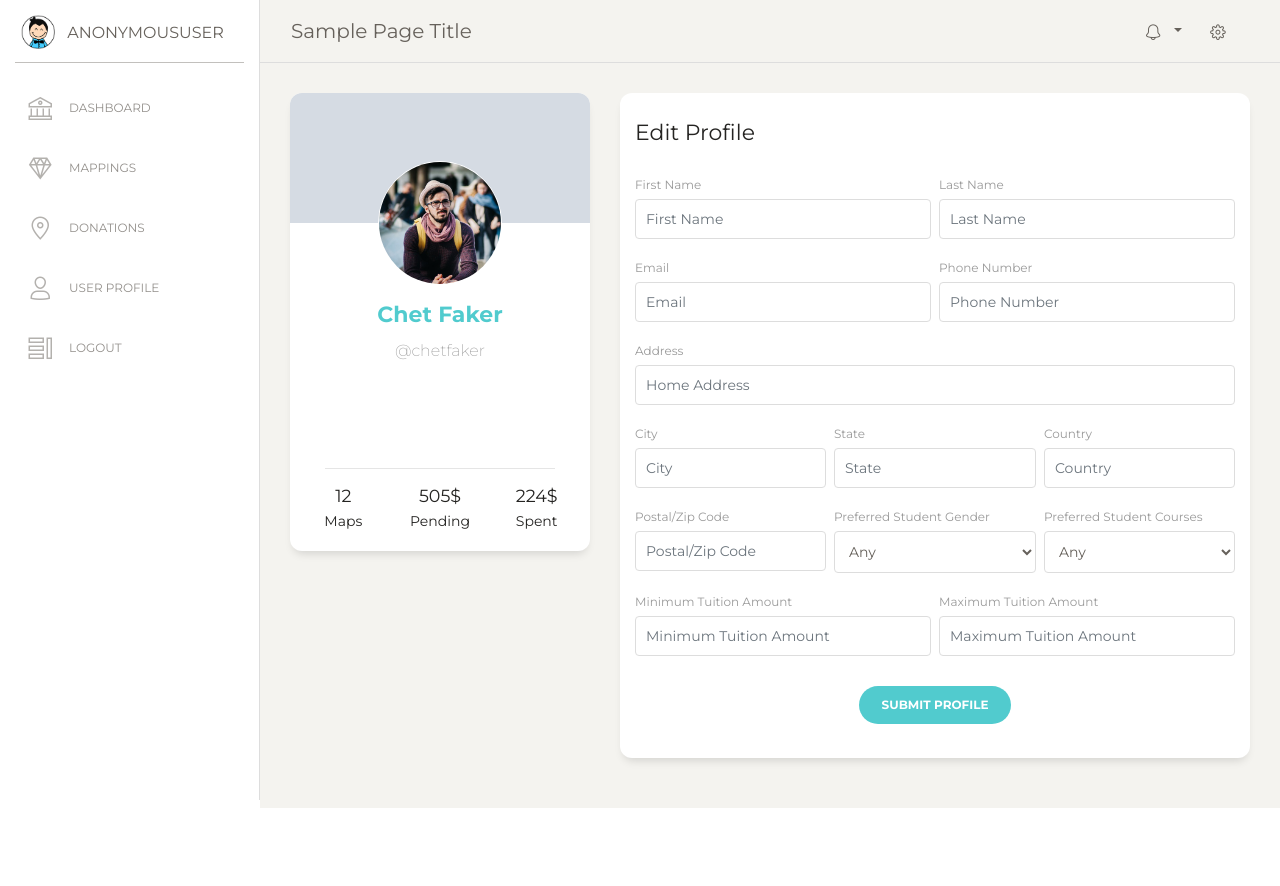
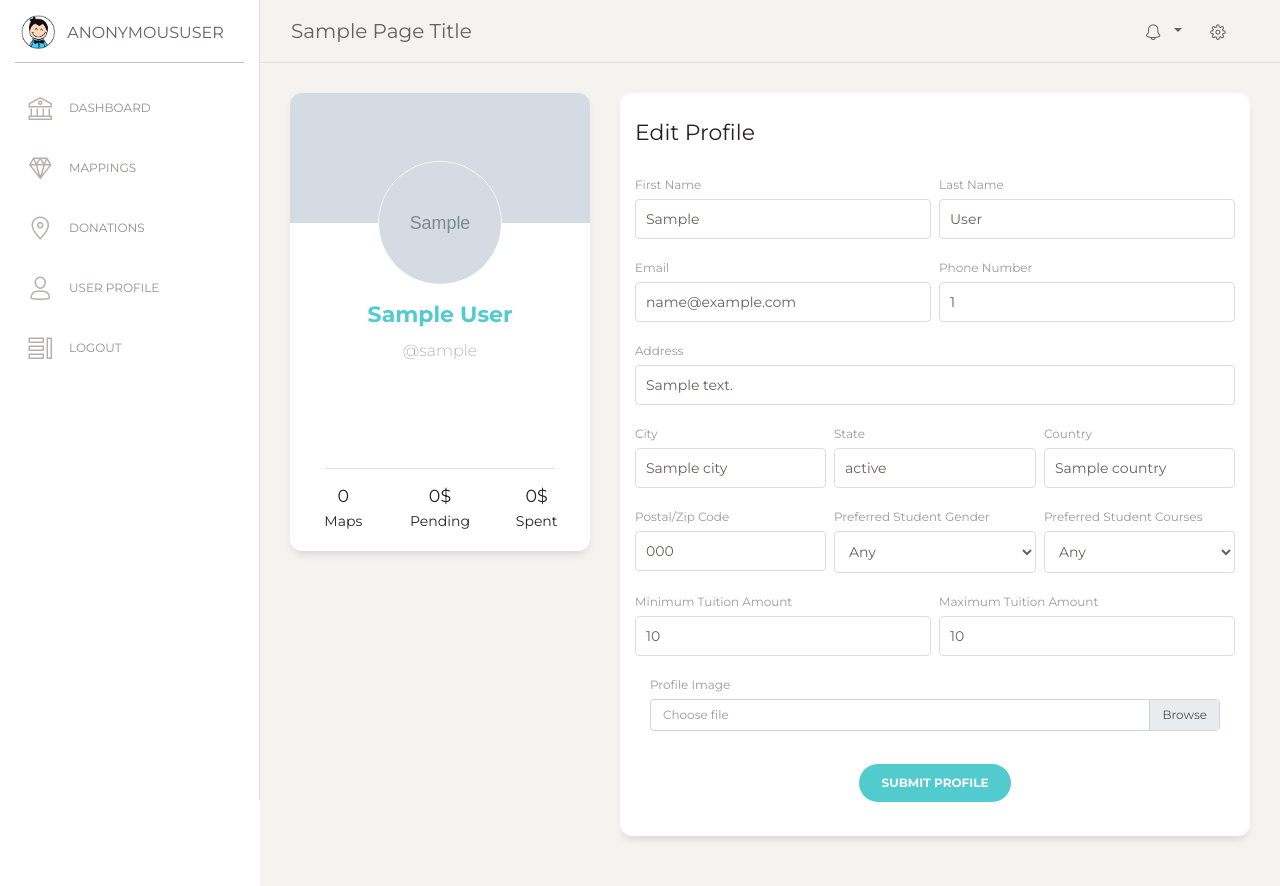
Before and after one commit to Philly-Archie/U-educ, a Django app: template base/templates/profile.html in a window 1280 px wide. Before the commit the page ends 808 px from the top, so only its background shows below. Run offline with Django 5.2, Linux system fonts and the light colour scheme; the template is opened without the code that fills it: most values are stand-ins (such as "Sample title", 1, 10 or a date in 2020); grey boxes marked "Sample" are stand-in pictures; some libraries are stand-ins or nearby versions.

Commit message:
added profile edit url and information rendering

```diff
--- a/base/templates/profile.html
+++ b/base/templates/profile.html
@@ -14,10 +14,14 @@
                     <div class="card-body">
                         <div class="author">
                             <a href="#">
-                                <img class="avatar border-gray" src="{% static 'home/img/dn1.jpg' %}" alt="...">
-                                <h5 class="title">Chet Faker</h5>
+                                {% if sponsor_preference.profileImage %}
+                                <img class="avatar border-gray" src="{{ sponsor_preference.profileImage.url }}" alt="User Image">
+                                {% else %}
+                                <img class="avatar border-gray" src="{% static 'home/img/default-avatar.jpg' %}" alt="Default Avatar">
+                                {% endif %}
+                                <h5 class="title">{{ sponsor_preference.firstName }} {{ sponsor_preference.lastName }}</h5>
                             </a>
-                            <p class="description">@chetfaker</p>
+                            <p class="description">@{{ sponsor_preference.user.username }}</p>
                         </div>
                     </div>
                     <div class="card-footer">
@@ -25,13 +29,13 @@
                         <div class="button-container">
                             <div class="row">
                                 <div class="col-lg-3 col-md-6 col-6 ml-auto">
-                                    <h5>12<br><small>Maps</small></h5>
+                                    <h5>0<br><small>Maps</small></h5>
                                 </div>
                                 <div class="col-lg-4 col-md-6 col-6 ml-auto mr-auto">
-                                    <h5>505$<br><small>Pending</small></h5>
+                                    <h5>0$<br><small>Pending</small></h5>
                                 </div>
                                 <div class="col-lg-3 mr-auto">
-                                    <h5>224$<br><small>Spent</small></h5>
+                                    <h5>0$<br><small>Spent</small></h5>
                                 </div>
                             </div>
                         </div>
@@ -44,19 +48,19 @@
                         <h5 class="card-title">Edit Profile</h5>
                     </div>
                     <div class="card-body">
-                        <form method="POST" action="{% url 'sponsor_preferences' %}">
+                        <form method="POST" action="{% url 'edit_profile' %}" enctype="multipart/form-data">
                             {% csrf_token %}
                             <div class="row">
                                 <div class="col-md-6 pr-1">
                                     <div class="form-group">
                                         <label>First Name</label>
-                                        <input type="text" class="form-control" name="firstName" id="firstName" placeholder="First Name" required>
+                                        <input type="text" value="{{ sponsor_preference.firstName }}" class="form-control" name="firstName" id="firstName" placeholder="First Name" required>
                                     </div>
                                 </div>
                                 <div class="col-md-6 pl-1">
                                     <div class="form-group">
                                         <label>Last Name</label>
-                                        <input type="text" class="form-control" name="lastName" id="lastName" placeholder="Last Name" required>
+                                        <input type="text" value="{{ sponsor_preference.lastName }}" class="form-control" name="lastName" id="lastName" placeholder="Last Name" required>
                                     </div>
                                 </div>
                             </div>
@@ -64,13 +68,13 @@
                                 <div class="col-md-6 pr-1">
                                     <div class="form-group">
                                         <label>Email</label>
-                                        <input type="email" class="form-control" name="email" id="email" placeholder="Email" required>
+                                        <input type="email" value="{{ sponsor_preference.email }}" class="form-control" name="email" id="email" placeholder="Email" required>
                                     </div>
                                 </div>
                                 <div class="col-md-6 pl-1">
                                     <div class="form-group">
                                         <label>Phone Number</label>
-                                        <input type="text" class="form-control" name="phoneNumber" id="phoneNumber" placeholder="Phone Number" required>
+                                        <input type="text" value="{{ sponsor_preference.phoneNumber }}" class="form-control" name="phoneNumber" id="phoneNumber" placeholder="Phone Number" required>
                                     </div>
                                 </div>
                             </div>
@@ -78,7 +82,7 @@
                                 <div class="col-md-12">
                                     <div class="form-group">
                                         <label>Address</label>
-                                        <input type="text" class="form-control" name="address" id="address" placeholder="Home Address" required>
+                                        <input type="text" value="{{ sponsor_preference.address }}" class="form-control" name="address" id="address" placeholder="Home Address" required>
                                     </div>
                                 </div>
                             </div>
@@ -86,19 +90,19 @@
                                 <div class="col-md-4 pr-1">
                                     <div class="form-group">
                                         <label>City</label>
-                                        <input type="text" class="form-control" name="city" id="city" placeholder="City" required>
+                                        <input type="text" value="{{ sponsor_preference.city }}" class="form-control" name="city" id="city" placeholder="City" required>
                                     </div>
                                 </div>
                                 <div class="col-md-4 px-1">
                                     <div class="form-group">
                                         <label>State</label>
-                                        <input type="text" class="form-control" name="state" id="state" placeholder="State" required>
+                                        <input type="text" value="{{ sponsor_preference.state }}" class="form-control" name="state" id="state" placeholder="State" required>
                                     </div>
                                 </div>
                                 <div class="col-md-4 pl-1">
                                     <div class="form-group">
                                         <label>Country</label>
-                                        <input type="text" class="form-control" name="country" id="country" placeholder="Country" required>
+                                        <input type="text" value="{{ sponsor_preference.country }}" class="form-control" name="country" id="country" placeholder="Country" required>
                                     </div>
                                 </div>
                             </div>
@@ -106,26 +110,26 @@
                                 <div class="col-md-4 pr-1">
                                     <div class="form-group">
                                         <label>Postal/Zip Code</label>
-                                        <input type="text" class="form-control" name="zipCode" id="zipCode" placeholder="Postal/Zip Code" required>
+                                        <input type="text" value="{{ sponsor_preference.zipCode }}" class="form-control" name="zipCode" id="zipCode" placeholder="Postal/Zip Code" required>
                                     </div>
                                 </div>
                                 <div class="col-md-4 px-1">
                                     <div class="form-group">
                                         <label>Preferred Student Gender</label>
                                         <select class="form-control" name="preferred_student_gender" id="preferred_student_gender" required>
-                                            <option value="any">Any</option>
-                                            <option value="female">Female</option>
-                                            <option value="male">Male</option>
+                                            <option value="any" {% if sponsor_preference.preferred_student_gender == 'any' %} selected {% endif %}>Any</option>
+                                            <option value="female" {% if sponsor_preference.preferred_student_gender == 'female' %} selected {% endif %}>Female</option>
+                                            <option value="male" {% if sponsor_preference.preferred_student_gender == 'male' %} selected {% endif %}>Male</option>
                                         </select>
                                     </div>
                                 </div>
                                 <div class="col-md-4 pl-1">
                                     <div class="form-group">
                                         <label>Preferred Student Courses</label>
-                                        <select class="form-control" name="preferred_student_courses" required>
-                                            <option value="any">Any</option>
-                                            <option value="arts">Arts</option>
-                                            <option value="sciences">Sciences</option>
+                                        <select class="form-control" name="preferred_student_courses" id="preferred_student_courses" required>
+                                            <option value="any" {% if sponsor_preference.preferred_student_courses == 'any' %} selected {% endif %}>Any</option>
+                                            <option value="arts" {% if sponsor_preference.preferred_student_courses == 'arts' %} selected {% endif %}>Arts</option>
+                                            <option value="sciences" {% if sponsor_preference.preferred_student_courses == 'sciences' %} selected {% endif %}>Sciences</option>
                                         </select>
                                     </div>
                                 </div>
@@ -134,28 +138,28 @@
                                 <div class="col-md-6 pr-1">
                                     <div class="form-group">
                                         <label>Minimum Tuition Amount</label>
-                                        <input type="number" step="0.01" class="form-control" name="tuition_amount_min" id="tuition_amount_min" placeholder="Minimum Tuition Amount" required>
+                                        <input type="number" value="{{ sponsor_preference.tuition_amount_min }}" step="1000" class="form-control" name="tuition_amount_min" id="tuition_amount_min" placeholder="Minimum Tuition Amount" required>
                                     </div>
                                 </div>
                                 <div class="col-md-6 pl-1">
                                     <div class="form-group">
                                         <label>Maximum Tuition Amount</label>
-                                        <input type="number" step="0.01" class="form-control" name="tuition_amount_max" id="tuition_amount_max" placeholder="Maximum Tuition Amount" required>
+                                        <input type="number" value="{{ sponsor_preference.tuition_amount_max }}" step="1000" class="form-control" name="tuition_amount_max" id="tuition_amount_max" placeholder="Maximum Tuition Amount" required>
                                     </div>
                                 </div>
                             </div>
-                            <!-- <div class="col-md-12">
+                            <div class="col-md-12">
                                 <div class="form-group">
                                     <label>Profile Image</label>
                                     <div class="custom-file">
-                                        <input type="file" class="custom-file-input" name="profileImage" id="profileImage" required>
+                                        <input type="file" class="custom-file-input" name="profileImage" id="profileImage">
                                         <label class="custom-file-label" for="profileImage">Choose file</label>
                                     </div>
                                 </div>
-                            </div> -->
+                            </div>
                             <div class="row">
                                 <div class="update ml-auto mr-auto">
-                                    <button class="btn btn-primary btn-round">Submit Profile</button>
+                                    <button type="submit" class="btn btn-primary btn-round">Submit Profile</button>
                                 </div>
                             </div>
                         </form>
```
